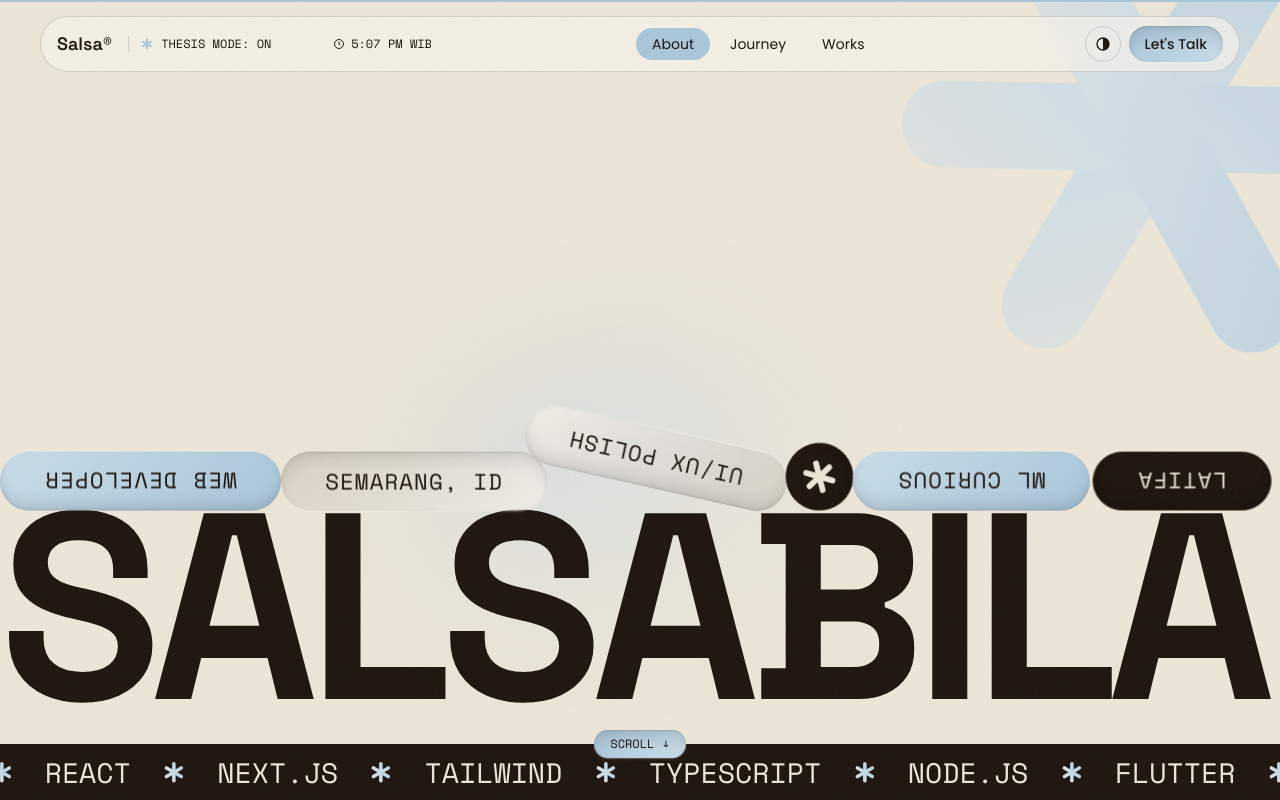
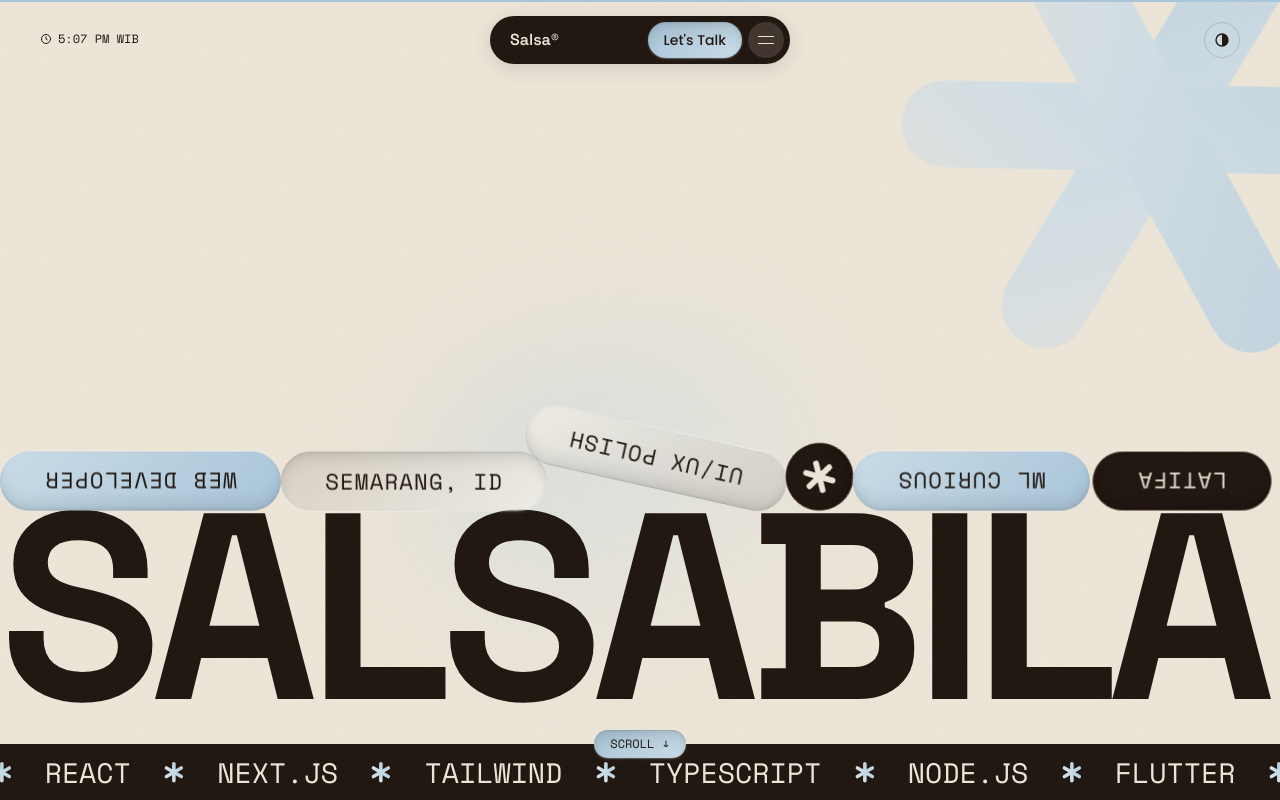
Before and after one commit to latifasalsab/hellolatifa, a Next.js app: page / in a window 1280 px wide. Shown: the top 800 px of the page. Built offline with nearby package versions, Linux system fonts and the light colour scheme.

Commit message:
feat: [LS] customize new navbar more minimalist

```diff
--- a/components/layout/Navbar.tsx
+++ b/components/layout/Navbar.tsx
@@ -1,9 +1,8 @@
 'use client'
-import { useEffect, useState } from 'react'
+import { useEffect, useRef, useState } from 'react'
 import { AnimatePresence, motion } from 'motion/react'
-import { nav } from '@/data/site'
+import { nav, site } from '@/data/site'
 import { useGo } from '@/hooks/useGo'
-import StatusTicker from './StatusTicker'
 import LiveClock from './LiveClock'
 import ThemeToggle from './ThemeToggle'
 
@@ -11,50 +10,92 @@ export default function Navbar() {
   const go = useGo()
   const [active, setActive] = useState('')
   const [open, setOpen] = useState(false)
+  const box = useRef<HTMLDivElement>(null)
+
   useEffect(() => {
     const io = new IntersectionObserver((es) => es.forEach((e) => e.isIntersecting && setActive('#' + e.target.id)), { rootMargin: '-45% 0px -50% 0px' })
     nav.forEach((n) => { const el = document.querySelector(n.href); if (el) io.observe(el) })
     return () => io.disconnect()
   }, [])
+
+  // close on outside click / Escape
+  useEffect(() => {
+    if (!open) return
+    const onDown = (e: PointerEvent) => { if (box.current && !box.current.contains(e.target as Node)) setOpen(false) }
+    const onKey = (e: KeyboardEvent) => { if (e.key === 'Escape') setOpen(false) }
+    window.addEventListener('pointerdown', onDown); window.addEventListener('keydown', onKey)
+    return () => { window.removeEventListener('pointerdown', onDown); window.removeEventListener('keydown', onKey) }
+  }, [open])
+
   const click = (href: string) => (e: React.MouseEvent) => { e.preventDefault(); setOpen(false); go(href) }
 
   return (
     <>
+      {/* heavy blur over the whole page while the menu is open */}
+      <AnimatePresence>
+        {open && (
+          <motion.div aria-hidden initial={{ opacity: 0 }} animate={{ opacity: 1 }} exit={{ opacity: 0 }} transition={{ duration: 0.25 }}
+            className="fixed inset-0 z-40 bg-bg/30 backdrop-blur-2xl" />
+        )}
+      </AnimatePresence>
+
       <div className="fixed inset-x-0 top-4 z-50 px-5 md:px-10">
-        <nav aria-label="Main" className="mx-auto flex h-14 max-w-[1280px] items-center justify-between rounded-full border border-line bg-surface/70 px-4 backdrop-blur-md">
-          <div className="flex items-center gap-4">
-            <a href="#top" onClick={click('#top')} className="font-display text-lg font-semibold">Salsa®</a>
-            <div className="hidden items-center gap-3 lg:flex"><span className="h-4 w-px bg-line" /><StatusTicker /><LiveClock /></div>
+        <div className="mx-auto grid max-w-[1280px] grid-cols-[1fr_auto_1fr] items-center">
+          {/* left: clock */}
+          <div className="hidden text-xs md:block"><LiveClock /></div>
+
+          {/* center: pill + dropdown */}
+          <div ref={box} className="relative col-start-2 min-w-[300px]">
+            <nav aria-label="Main" className="flex h-12 items-center justify-between rounded-full bg-fg py-1.5 pl-5 pr-1.5 text-bg shadow-[0_4px_20px_rgb(0_0_0/0.12)]">
+              <a href="#top" onClick={click('#top')} className="font-display text-base font-semibold">Salsa®</a>
+              <div className="flex items-center gap-1.5">
+                <a href="#talk" onClick={click('#talk')} className="pill-gloss pill-primary px-4 py-2 text-sm font-medium">Let&apos;s Talk</a>
+                <button aria-label="Menu" aria-expanded={open} onClick={() => setOpen(!open)}
+                  className="flex h-9 w-9 flex-col items-center justify-center gap-1.5 rounded-full bg-bg/15 transition-colors hover:bg-bg/25">
+                  <span className={`h-px w-4 bg-current transition-transform ${open ? 'translate-y-[3.5px] rotate-45' : ''}`} />
+                  <span className={`h-px w-4 bg-current transition-transform ${open ? '-translate-y-[3.5px] -rotate-45' : ''}`} />
+                </button>
               </div>
-          <ul className="hidden items-center gap-1 md:flex">
+            </nav>
+
+            <AnimatePresence>
+              {open && (
+                <motion.div initial={{ opacity: 0, y: -8, scale: 0.98 }} animate={{ opacity: 1, y: 0, scale: 1 }} exit={{ opacity: 0, y: -8, scale: 0.98 }}
+                  transition={{ duration: 0.2, ease: [0.16, 1, 0.3, 1] }}
+                  className="absolute inset-x-0 top-full mt-2 origin-top rounded-[2rem] bg-fg px-6 pb-7 pt-9 text-center text-bg shadow-[0_8px_32px_rgb(0_0_0/0.18)]">
+                  <ul className="space-y-1">
                     {nav.map((n) => (
-              <li key={n.href} className="relative">
-                <a href={n.href} onClick={click(n.href)} className="relative z-10 block px-4 py-1.5 text-sm">
-                  {active === n.href && <motion.span layoutId="nav-pill" className="absolute inset-0 -z-10 rounded-full bg-accent" />}
-                  <span className={active === n.href ? 'text-espresso' : ''}>{n.label}</span>
+                      <li key={n.href}>
+                        <a href={n.href} onClick={click(n.href)}
+                          className={`block py-1 font-display text-4xl font-semibold tracking-tight transition-opacity hover:opacity-100 ${active === n.href ? 'opacity-100' : 'opacity-40'}`}>
+                          {n.label}
                         </a>
                       </li>
                     ))}
                   </ul>
-          <div className="flex items-center gap-2">
-            <ThemeToggle />
-            <a href="#talk" onClick={click('#talk')} className="pill-gloss pill-primary hidden px-4 py-2 text-sm font-medium md:inline-block">Let&apos;s Talk</a>
-            <button className="rounded-full border border-line px-4 py-2 font-mono text-xs uppercase md:hidden" aria-expanded={open} onClick={() => setOpen(!open)}>{open ? 'Close' : 'Menu'}</button>
+
+                  <div className="mt-8 space-y-1">
+                    <p className="font-mono text-xs uppercase opacity-60">{site.location}</p>
+                    <a href={`mailto:${site.email}`} className="block font-display text-lg font-semibold">{site.email}</a>
                   </div>
-        </nav>
+
+                  <div className="mt-6 flex flex-wrap justify-center gap-2">
+                    {site.socials.filter((s) => s.label !== 'Email').map((s) => (
+                      <a key={s.label} href={s.href} target="_blank" rel="noreferrer"
+                        className="rounded-full border border-bg/25 px-3 py-1 font-mono text-[11px] uppercase transition-colors hover:bg-bg/15">{s.label}</a>
+                    ))}
                   </div>
-      <AnimatePresence>
-        {open && (
-          <motion.div initial={{ opacity: 0 }} animate={{ opacity: 1 }} exit={{ opacity: 0 }} className="fixed inset-0 z-40 flex flex-col justify-between bg-bg px-6 pb-10 pt-28 md:hidden">
-            <ul className="space-y-2">
-              {[...nav, { label: "Let's Talk", href: '#talk' }].map((n) => (
-                <li key={n.href}><a href={n.href} onClick={click(n.href)} className="font-display text-5xl font-semibold tracking-tight">{n.label}</a></li>
-              ))}
-            </ul>
-            <div className="space-y-3"><StatusTicker /><LiveClock /></div>
+
+                  <div className="mt-6 text-xs opacity-60 md:hidden"><LiveClock /></div>
                 </motion.div>
               )}
             </AnimatePresence>
+          </div>
+
+          {/* right: theme */}
+          <div className="col-start-3 flex justify-end"><ThemeToggle /></div>
+        </div>
+      </div>
     </>
   )
 }
```
Lines whose indentation alone changed are shown as unchanged.
